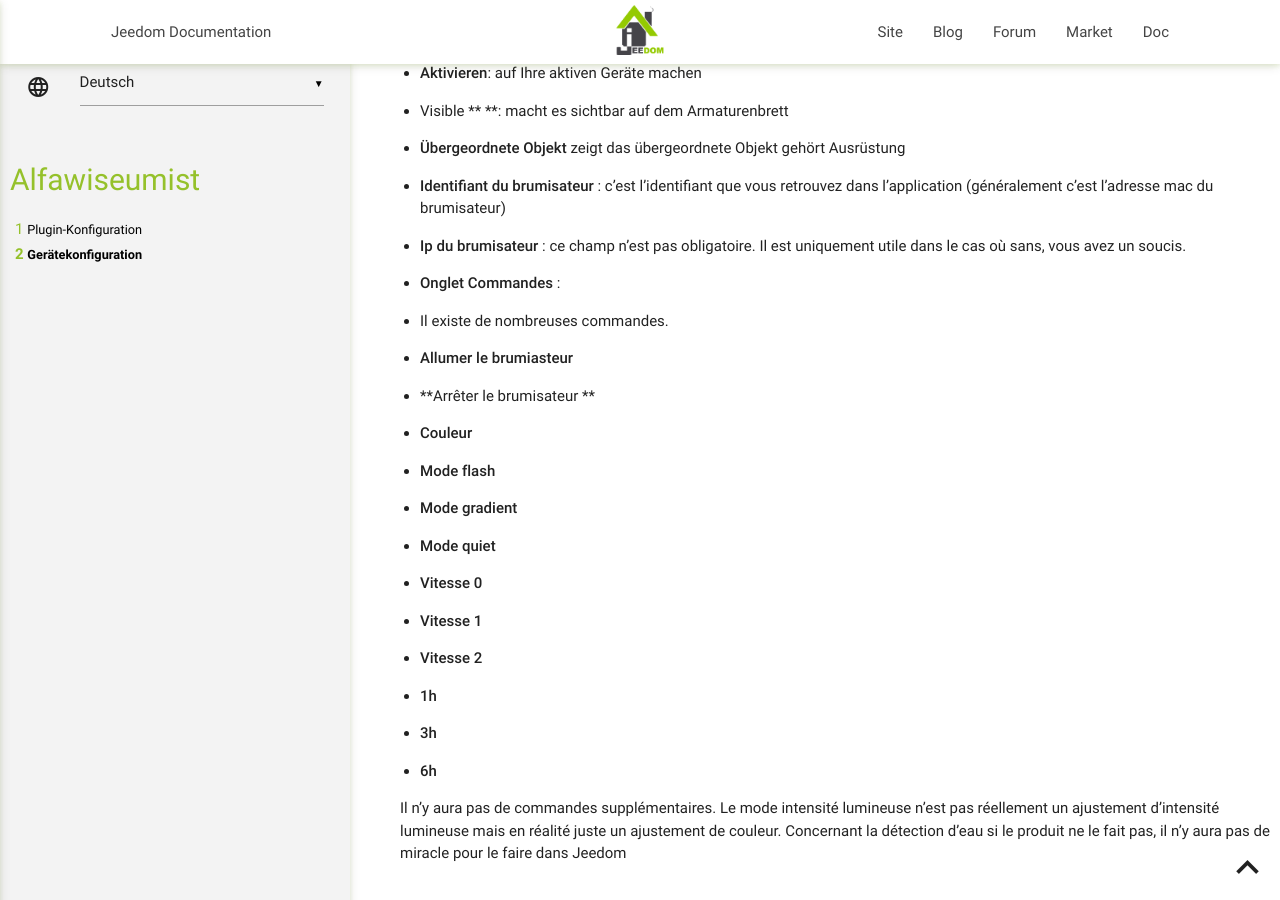
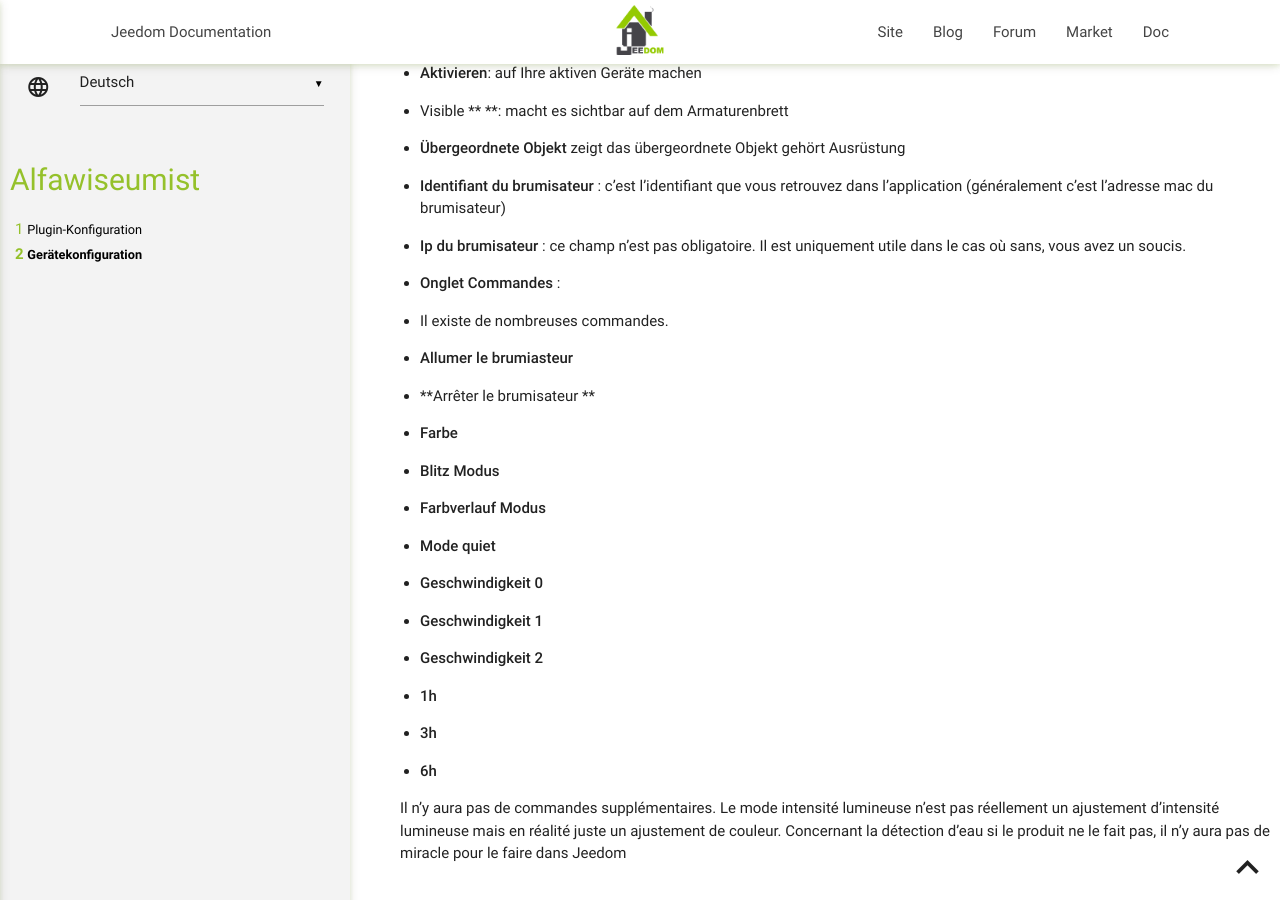
Before and after one commit to jeedom/plugin-alfawiseumist, a Jekyll site: the page built from docs/de_DE/index.md, in a window 1280 px wide and 900 px high, scrolled down 580 px. Built offline with Jekyll 4.4.1, drawn with Linux system fonts in a browser that asks for light colours; our own code applies the rules of GitHub Pages for plain Markdown files.

Commit message:
[ROBOT] Action all

```diff
--- a/docs/de_DE/index.md
+++ b/docs/de_DE/index.md
@@ -47,19 +47,19 @@ commandes.
 
 -   **Arrêter le brumisateur **
 
--   **Couleur**
+-   **Farbe**
 
--   **Mode flash**
+-   **Blitz Modus**
 
--   **Mode gradient**
+-   **Farbverlauf Modus**
 
 -   **Mode quiet**
 
--   **Vitesse 0**
+-   **Geschwindigkeit 0**
 
--   **Vitesse 1**
+-   **Geschwindigkeit 1**
 
--   **Vitesse 2**
+-   **Geschwindigkeit 2**
 
 -   **1h**
 
```
Also changed, not shown: docs/de_DE/changelog.md (+1 -1 lines).
